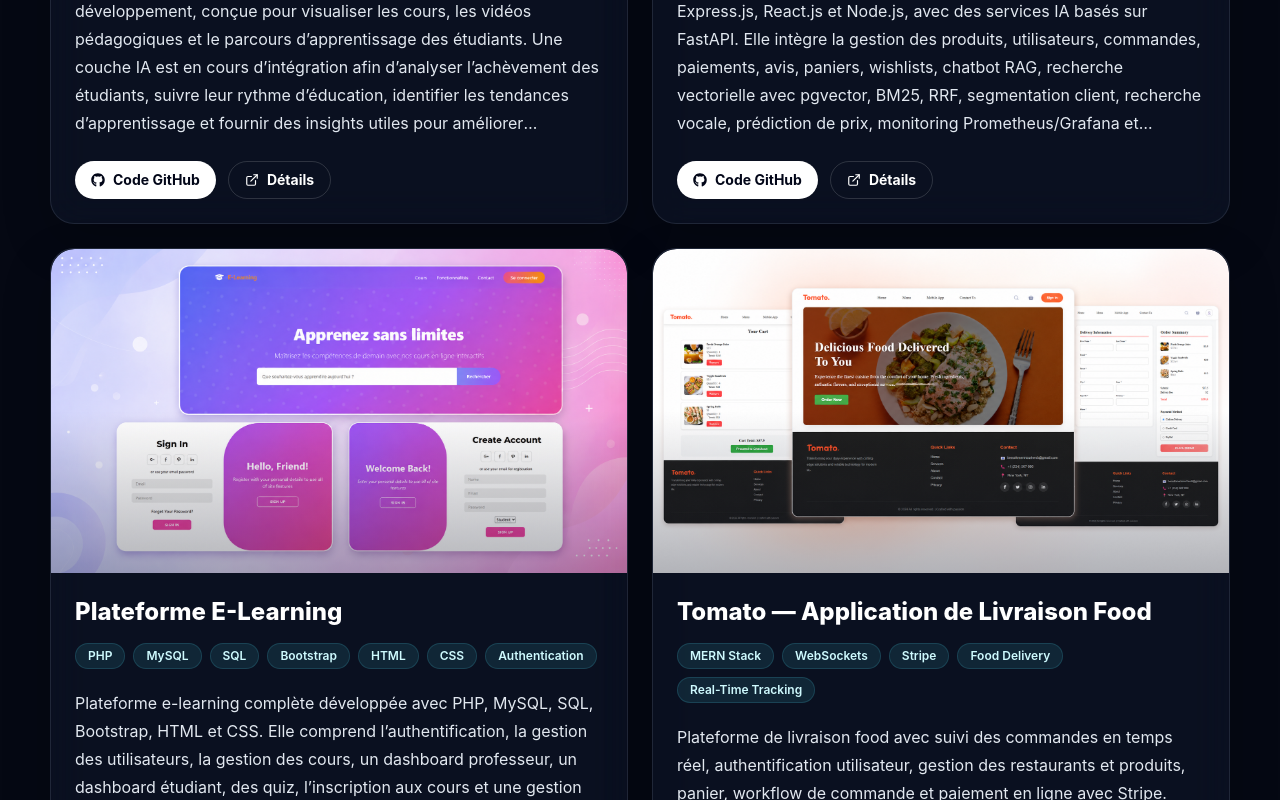
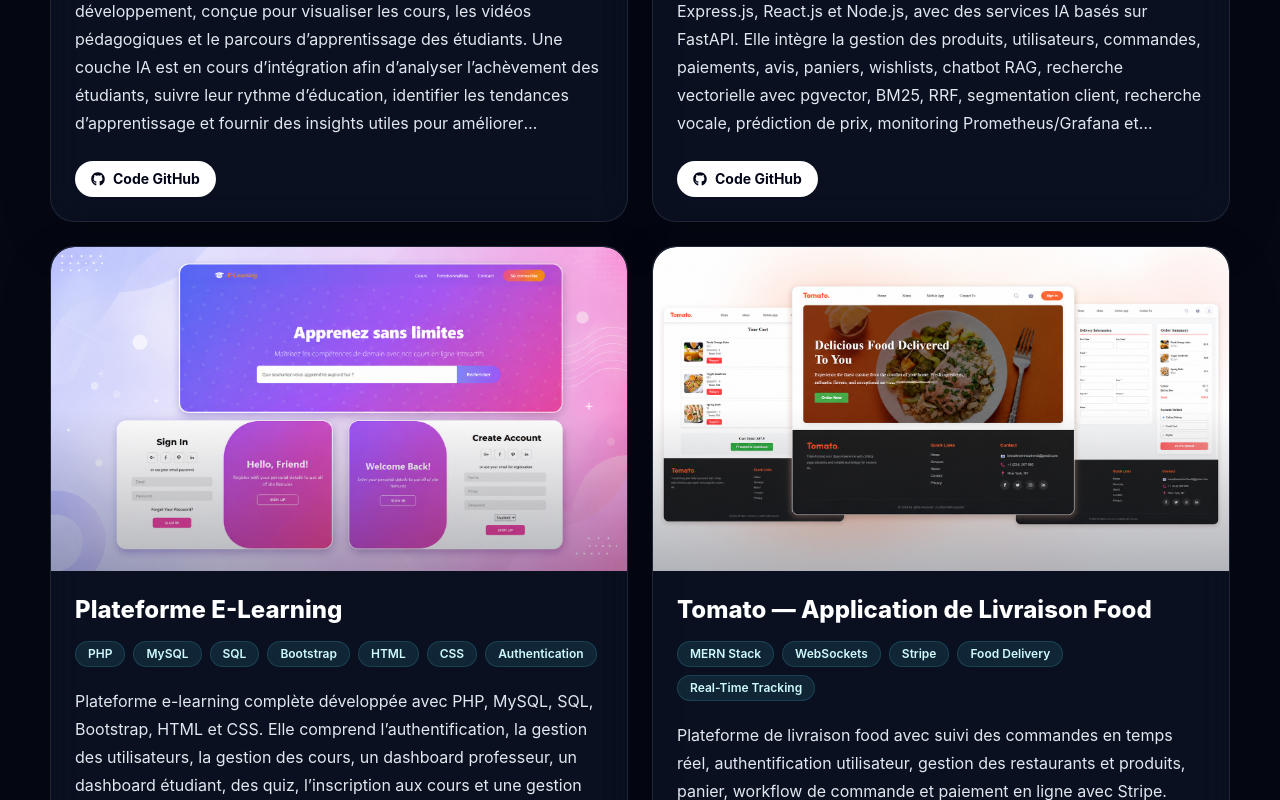
Before and after one commit to Nourhenebenothmen22/nourhene-portfolio, a React (Vite) app: page / in a window 1280 px wide. Shown: the part 2520-3320 px from the top of the page. Built offline with nearby package versions, Linux system fonts and the light colour scheme.

Commit message:
Deploy portfolio

```diff
--- a/src/components/ProjectCard.jsx
+++ b/src/components/ProjectCard.jsx
@@ -22,12 +22,14 @@
         </div>
         <p className="mt-5 line-clamp-6 leading-7 text-slate-700 dark:text-slate-200">{copy.description}</p>
         <div className="mt-auto flex flex-wrap gap-3 pt-6">
-          <a href={project.github} className="inline-flex items-center gap-2 rounded-full bg-slate-950 px-4 py-2 text-sm font-bold text-white transition hover:-translate-y-0.5 focus:outline-cyan-400 dark:bg-white dark:text-slate-950">
+          <a href={project.github} target="_blank" rel="noopener noreferrer" className="inline-flex items-center gap-2 rounded-full bg-slate-950 px-4 py-2 text-sm font-bold text-white transition hover:-translate-y-0.5 focus:outline-cyan-400 dark:bg-white dark:text-slate-950">
             <FaGithub /> {t.projects.buttons.github}
           </a>
-          <a href={project.github} className="inline-flex items-center gap-2 rounded-full border border-slate-300 px-4 py-2 text-sm font-bold transition hover:-translate-y-0.5 hover:border-blue-400 focus:outline-cyan-400 dark:border-white/15">
-            <FiExternalLink /> {t.projects.buttons.details}
-          </a>
+          {project.demo && (
+            <a href={project.demo} target="_blank" rel="noopener noreferrer" className="inline-flex items-center gap-2 rounded-full border border-slate-300 px-4 py-2 text-sm font-bold transition hover:-translate-y-0.5 hover:border-blue-400 focus:outline-cyan-400 dark:border-white/15">
+              <FiExternalLink /> {t.projects.buttons.details}
+            </a>
+          )}
         </div>
       </div>
     </motion.article>
--- a/src/data/projects.js
+++ b/src/data/projects.js
@@ -17,14 +17,14 @@
     key: "elearning",
     image: "/images/projects/elearning-cover.jpg",
     tags: ["PHP", "MySQL", "SQL", "Bootstrap", "HTML", "CSS", "Authentication"],
-    github: "#", // Replace with the E-Learning Platform GitHub repository URL when available.
+    github: "https://github.com/Nourhenebenothmen22/e-leaning",
     youtube: "https://www.youtube.com/@JnounAI",
   },
   {
     key: "tomato",
     image: "/images/projects/tomato-cover.jpg",
     tags: ["MERN Stack", "WebSockets", "Stripe", "Food Delivery", "Real-Time Tracking"],
-    github: "https://github.com/Nourhenebenothmen22",
+    github: "https://github.com/Nourhenebenothmen22/Food_App",
     youtube: "https://www.youtube.com/@JnounAI",
   },
 ];
```
Also changed, not shown: 1 other file (tests, documents, lock files or other folders).
